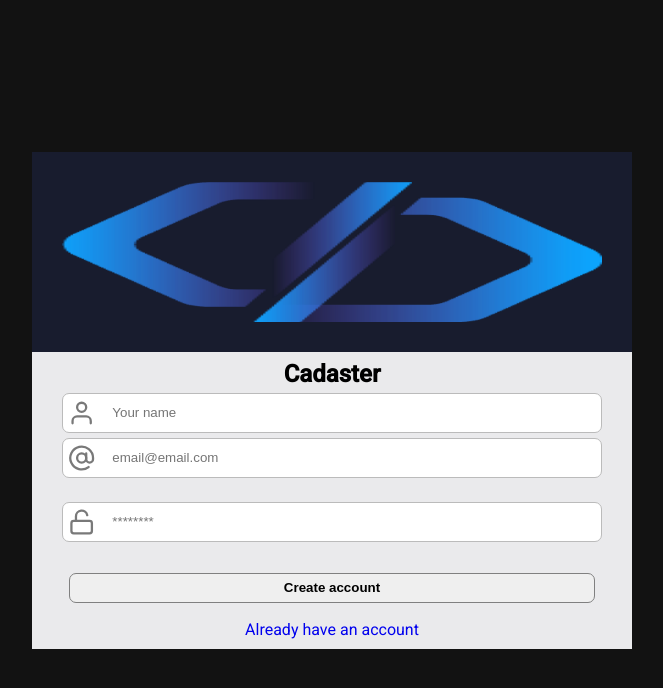
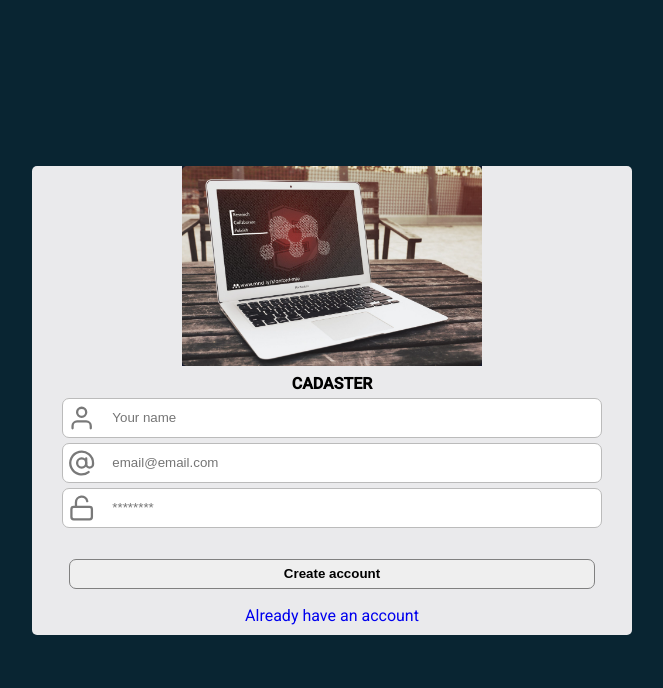
Before and after one commit to Aleydon/Call-System-Dashboard, a React (Create React App) app: page /register in a window 1280 px wide. Shown: the top 688 px of the page, without its empty margins (308-971 px from the left). Built offline with nearby package versions, Linux system fonts and the light colour scheme; no server answers.

Commit message:
Modified Cadaster style

```diff
--- a/src/pages/SignUp/index.js
+++ b/src/pages/SignUp/index.js
@@ -2,7 +2,7 @@ import React, { useState, useContext } from 'react';
 import { FiAtSign, FiUnlock, FiUser } from 'react-icons/fi';
 import { Link } from 'react-router-dom';
 
-import logo from '../../assets/logo.png';
+import logo from '../../assets/cover.jpg';
 import { AuthContext } from '../../contexts/Auth';
 import { Container, LogoContainer, Form, Login, Input } from './style';
 
@@ -27,7 +27,7 @@ function SignUpPage() {
         </LogoContainer>
 
         <Form onSubmit={handleCadaster}>
-          <h2>Cadaster</h2>
+          <h4>CADASTER</h4>
 
           <Input>
             <FiUser color="#797979" size={30} />
@@ -50,8 +50,6 @@ function SignUpPage() {
               required
             />
           </Input>
-
-          <br />
 
           <Input>
             <FiUnlock size={30} color="#797979" />
--- a/src/pages/SignUp/style.js
+++ b/src/pages/SignUp/style.js
@@ -6,7 +6,7 @@ export const Container = styled.div`
   flex-direction: column;
   justify-content: center;
   align-items: center;
-  background-color: #121212;
+  background-color: #092532;
 `;
 
 export const LogoContainer = styled.div`
@@ -17,14 +17,15 @@ export const LogoContainer = styled.div`
   margin-bottom: 3px;
 
   img {
-    width: 600px;
+    width: 100%;
     height: 200px;
-    padding: 30px;
+    border-radius: 5px;
   }
 `;
 
 export const Login = styled.div`
   background-color: #eaeaec;
+  border-radius: 5px;
   width: 600px;
   display: flex;
   align-items: center;
@@ -37,7 +38,7 @@ export const Form = styled.form`
   width: 90%;
   flex-direction: column;
 
-  h2 {
+  h4 {
     text-align: center;
     margin: 5px 0;
   }
```
